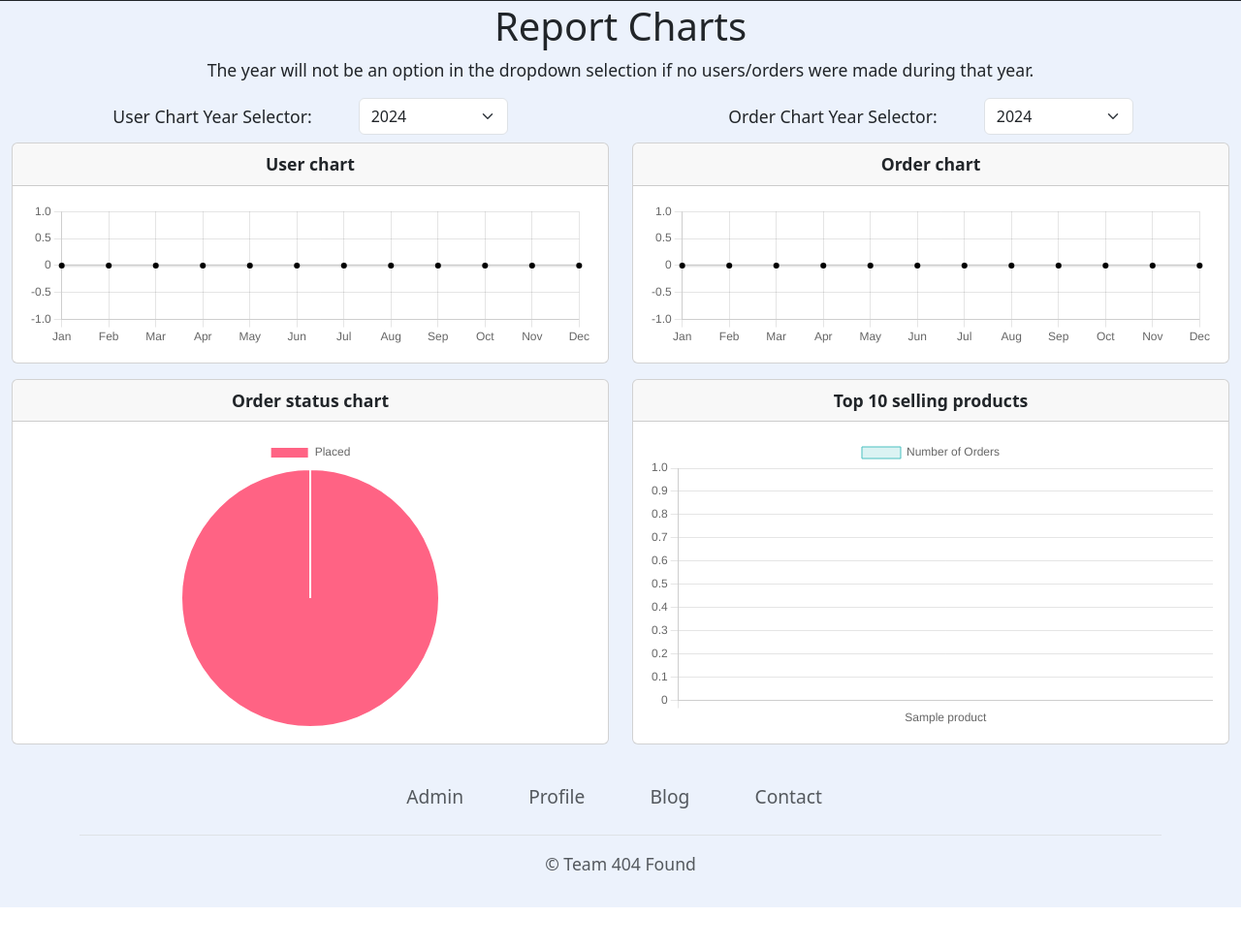
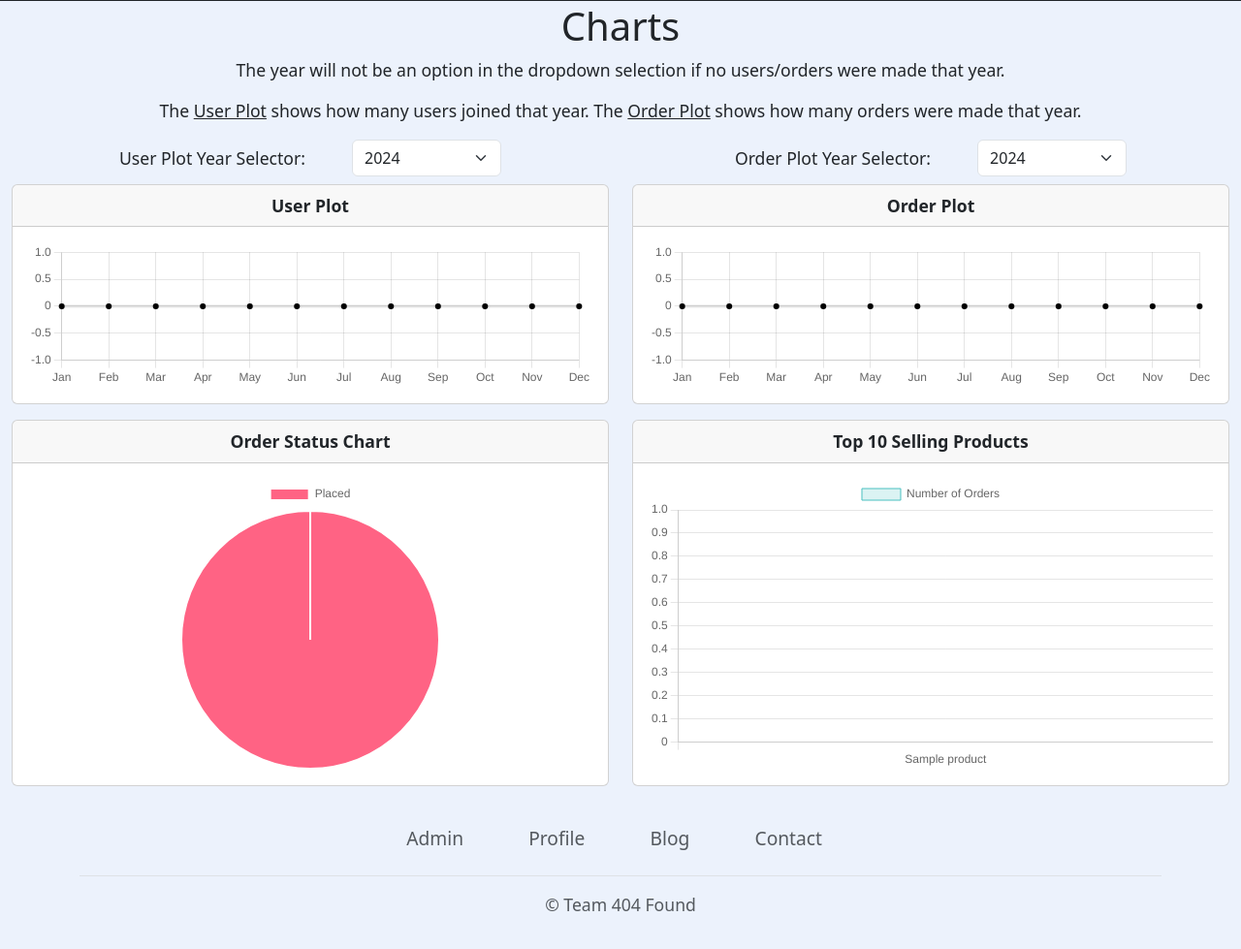
Before and after one commit to nathandevx/Senior-Project, a Django app: page /report/charts/ in a window 1280 px wide. Shown: the part 77-1056 px from the top of the page at 97% size. Before the commit the page ends 1013 px from the top, so only its background shows below. Run offline with Django 4.2, Linux system fonts and the light colour scheme; a user stored in the database is signed in; tables that the repository leaves empty hold one stand-in row (values such as "Sample post"); parts of the project's set-up code (start-up, migrations or seed data) failed here and were passed over; some libraries are stand-ins or nearby versions.

Commit message:
Small changes
Small HTML & CSS changes.

```diff
--- a/home/templates/home/home.html
+++ b/home/templates/home/home.html
@@ -28,7 +28,7 @@
 			            <div class="card mb-4 shadow-sm"><img alt="Product image" class="bd-placeholder-img" width="100%" height="300" src="https://placehold.co/600x400">
 		            {% endif %}
                         <div class="card-body">
-                            <p class="card-text">{{ product.name }} </p>
+                            <p class="card-text fw-bold">{{ product.name }} </p>
                             <p class="card-text">{{ product.description }}</p>
                             <div class="d-flex justify-content-between align-items-center">
                                 <div class="btn-group">
--- a/home/templates/home/reports/charts.html
+++ b/home/templates/home/reports/charts.html
@@ -5,12 +5,13 @@
 {% block contents %}
 
     <div class="container-fluid text-center">
-        <h1>Report Charts</h1>
-	    <p>The year will not be an option in the dropdown selection if no users/orders were made during that year.</p>
+        <h1>Charts</h1>
+	    <p>The year will not be an option in the dropdown selection if no users/orders were made that year.</p>
+	    <p>The <span class="text-decoration-underline">User Plot</span> shows how many users joined that year. The <span class="text-decoration-underline">Order Plot</span> shows how many orders were made that year.</p>
 		<div class="row">
 			<div class="col-md-6 mb-3">
 				<div class="d-flex justify-content-center align-items-center mb-2">
-					<label for="totalUserYearSelector" class="me-5">User Chart Year Selector:</label>
+					<label for="totalUserYearSelector" class="me-5">User Plot Year Selector:</label>
 					<select id="totalUserYearSelector" class="form-select w-25">
 						<option value="{{ current_year }}">{{ current_year }}</option>
 						<option value="---">---</option>
@@ -20,7 +21,7 @@
 					</select>
 				</div>
 				<div class="card">
-					<div class="card-header fw-semibold">User chart</div>
+					<div class="card-header fw-semibold">User Plot</div>
 					<div class="card-body">
 						{% include 'home/reports/includes/total_users_chart.html' %}
 					</div>
@@ -28,7 +29,7 @@
 			</div>
 			<div class="col-md-6 mb-3">
 				<div class="d-flex justify-content-center align-items-center mb-2">
-					<label for="yearSelector" class="me-5">Order Chart Year Selector:</label>
+					<label for="yearSelector" class="me-5">Order Plot Year Selector:</label>
 					<select id="yearSelector" class="form-select w-25">
 						<option value="{{ current_year }}">{{ current_year }}</option>
 						<option value="---">---</option>
@@ -38,7 +39,7 @@
 					</select>
 				</div>
 				<div class="card">
-					<div class="card-header fw-semibold">Order chart</div>
+					<div class="card-header fw-semibold">Order Plot</div>
 					<div class="card-body">
 						{% include 'home/reports/includes/total_orders_chart.html' %}
 					</div>
@@ -49,7 +50,7 @@
         <div class="row">
 	        <div class="col-md-6 mb-3">
 				<div class="card">
-					<div class="card-header fw-semibold">Order status chart</div>
+					<div class="card-header fw-semibold">Order Status Chart</div>
 					<div class="card-body">
 						{% include 'home/reports/includes/order_status_chart.html' %}
 					</div>
@@ -58,7 +59,7 @@
 
             <div class="col-md-6 mb-3">
 				<div class="card">
-					<div class="card-header fw-semibold">Top 10 selling products</div>
+					<div class="card-header fw-semibold">Top 10 Selling Products</div>
 					<div class="card-body">
 						{% include 'home/reports/includes/top_selling_products_chart.html' %}
 					</div>
--- a/home/templates/home/reports/list.html
+++ b/home/templates/home/reports/list.html
@@ -11,8 +11,8 @@
         <p><a href="{% url 'home:report-orders' %}">Orders Table</a></p>
         <p><a href="{% url 'home:report-products' %}">Products Table</a></p>
         <p><a href="{% url 'home:report-blogs' %}">Blog Post Table</a></p>
-        <p><a href="{% url 'home:report-export' %}">Export order data</a></p>
-        <p><a href="{% url 'home:report-api-status' %}">API status</a></p>
+        <p><a href="{% url 'home:report-export' %}">Export Order Data</a></p>
+        <p><a href="{% url 'home:report-api-status' %}">API Status</a></p>
     </div>
 
 {% endblock %}
--- a/home/templates/home/reports/products.html
+++ b/home/templates/home/reports/products.html
@@ -23,7 +23,7 @@
 			                <th scope="col"><a href="?sort_by=stock&order_by={% if order_by == 'desc' %}asc{% else %}desc{% endif %}">Stock</a></th>
 {#			                <th scope="col"><a href="?sort_by=stock_overflow&order_by={% if order_by == 'desc' %}asc{% else %}desc{% endif %}">Stock overflow</a></th>#}
 			                <th scope="col"><a href="?sort_by=price&order_by={% if order_by == 'desc' %}asc{% else %}desc{% endif %}">Price</a></th>
-			                <th scope="col"><a href="?sort_by=estimated_delivery_date&order_by={% if order_by == 'desc' %}asc{% else %}desc{% endif %}">Delivery date</a></th>
+			                <th scope="col"><a href="?sort_by=estimated_delivery_date&order_by={% if order_by == 'desc' %}asc{% else %}desc{% endif %}">Delivery Date</a></th>
 				            <th scope="col">Associated Orders</th>
 {#			                <th scope="col">Stripe Product ID</th>#}
 {#			                <th scope="col">Stripe Price ID</th>#}
--- a/templates/components/footer.html
+++ b/templates/components/footer.html
@@ -11,6 +11,6 @@
 			<li class="nav-item"><a href="{% url 'blog:post-list' %}" class="nav-link px-2 text-muted">Blog</a></li>
 			<li class="nav-item"><a href="{% url 'home:contact' %}" class="nav-link px-2 text-muted">Contact</a></li>
 		</ul>
-		<p class="text-center text-muted">© Team 404 Found</p>
+		<p class="text-center"><a href="https://github.com/CSC190SeniorProject/SeniorProject" class="text-decoration-none text-muted">© Team 404 Found</a></p>
 	</footer>
 </div>
--- a/users/templates/users/allauth/account/login.html
+++ b/users/templates/users/allauth/account/login.html
@@ -7,8 +7,8 @@
 {% block head_title %}{% trans "Login" %}{% endblock %}
 
 {% block content %}
-	<h1>Login</h1>
-	<p>You can click one of the buttons below and be logged in automatically as an administrator or customer.</p>
+	<h1 class="mb-3">Login</h1>
+	<p><span class="fw-bold">Live demo: </span>click one of the buttons below and be logged in automatically as an administrator or customer.</p>
 	<p>Please be aware that the database will automatically reset to its default settings <span class="text-decoration-underline">every day at 10pm PST / 7am UTC</span>. Any items in your cart, newly registered accounts, and all other recent modifications will be automatically deleted or reset.</p>
 	{% if num_available_admin_users == 0 %}
 		<a href="#" class="btn btn-primary disabled">Login as an Administrator</a>
```
Also changed, not shown: home/templates/home/reports/orders.html (+5 -5 lines).
